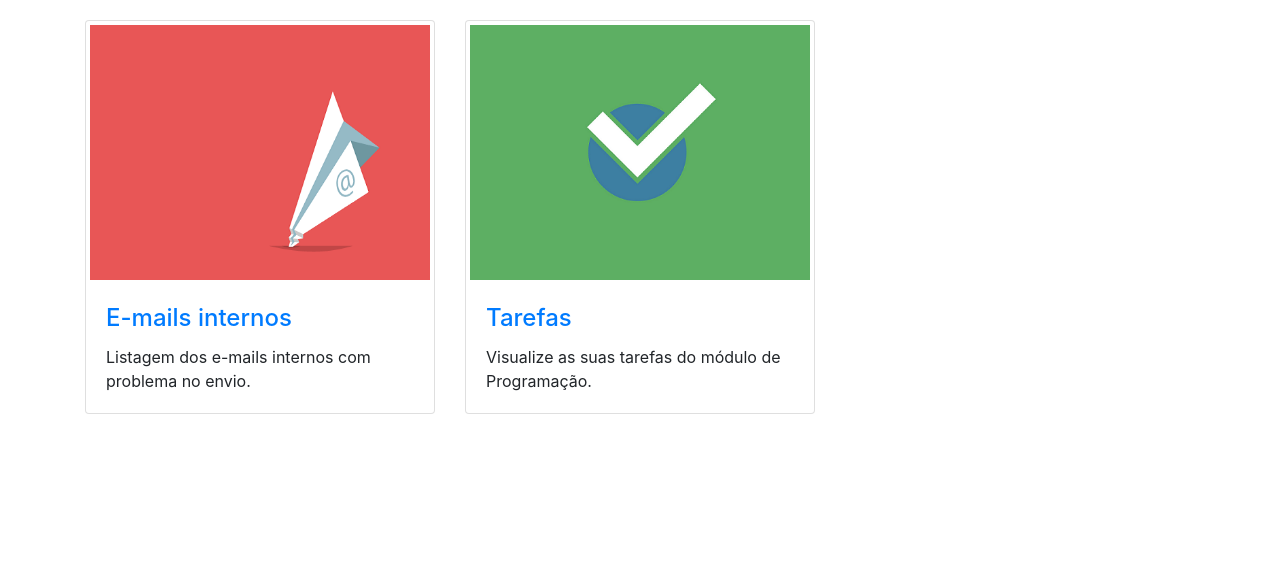
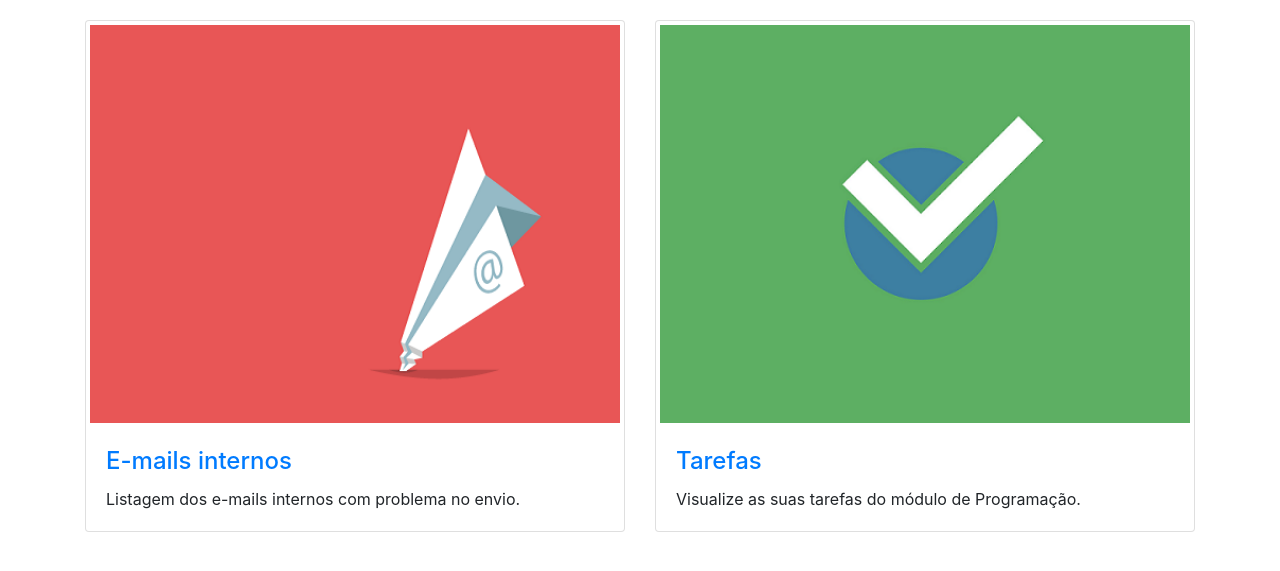
Before and after one commit to vinicius1209/python-flask-dashboard, a Flask app: template app/templates/dashboard.html in a window 1280 px wide. Shown: the part 56-627 px from the top of the page. Run offline with Flask 2, Linux system fonts and the light colour scheme; the template is opened without the code that fills it, so the values that code supplies are empty; some libraries are stand-ins or nearby versions.

Commit message:
ajustado tamanho dos cards no dasboard para 6

```diff
--- a/app/routes.py
+++ b/app/routes.py
@@ -2,7 +2,7 @@ from flask import render_template, redirect, request, session, flash
 from app import dashboard, cache
 from app.database import conSqlServer, getTarefas, getEmailsToSend, replaceAddressEmail, insertForumMessage, setEmailSent
 from app.smtp import sendInternalEmails
-from app.models import Tarefas, Nao_conformidades, Tarefas_ctap, Tarefas_comentarios, Mensagem_notificacoes
+from app.models import Tarefas_ctap, Tarefas_comentarios
 from sqlalchemy.orm import joinedload
 
 
--- a/app/templates/base.html
+++ b/app/templates/base.html
@@ -38,7 +38,7 @@
                         <div id="navbarDropdownItens" class="dropdown-menu" aria-labelledby="navbarDropdown">
                             <a class="dropdown-item" href="/emails">E-mails internos</a>
                             <a class="dropdown-item" href="/tasks">Tarefas</a>
-                            <a class="dropdown-item" href="/todo">To do</a>
+                            <!-- <a class="dropdown-item" href="/todo">To do</a> -->
                         </div>
                     </li>
                 </ul>
--- a/app/templates/dashboard.html
+++ b/app/templates/dashboard.html
@@ -4,7 +4,7 @@
         {% block content %}
         <div class="container">
 			<div class="row">
-				<div class="col-lg-4 portfolio-item">
+				<div class="col-lg-6 portfolio-item">
 					<div class="card h-100">
 						<a href="emails"><img class="card-img-top" src="{{ url_for('static', filename='img/emails.png') }}" alt=""></a>
 						<div class="card-body">
@@ -19,7 +19,7 @@
 						</div>
 					</div>
 				</div>
-				<div class="col-lg-4 portfolio-item">
+				<div class="col-lg-6 portfolio-item">
 					<div class="card h-100">
 						<a href="tasks"><img class="card-img-top" src="{{ url_for('static', filename='img/tasks.png') }}" alt=""></a>
 						<div class="card-body">
```
